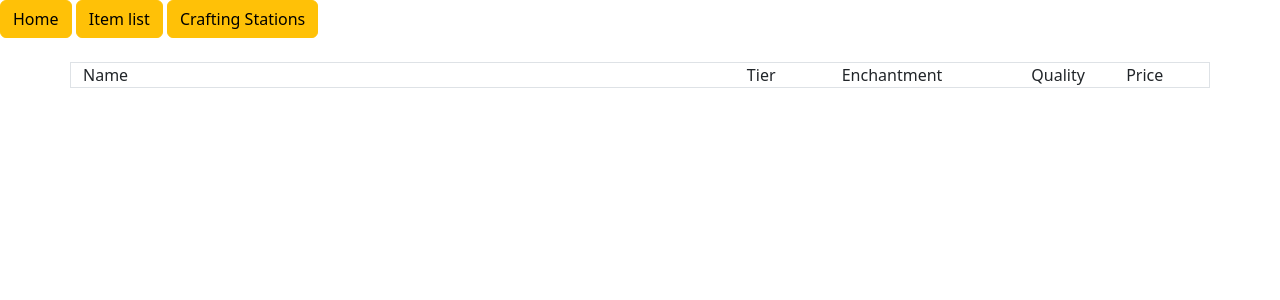
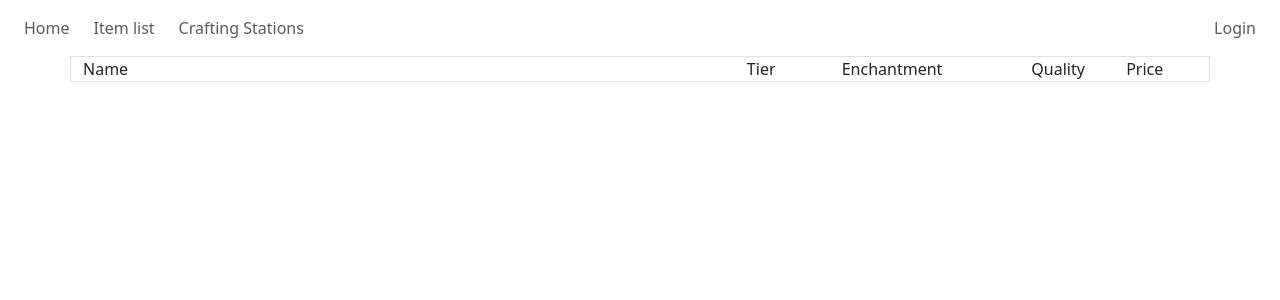
Before and after one commit to CristiSima/IDP, a Flask app: page /items in a window 1280 px wide. Shown: the top 300 px of the page. Run offline with Flask 3, Linux system fonts and the light colour scheme; data that the repository does not hold is empty; parts of the project's set-up code (start-up, migrations or seed data) failed here and were passed over; some libraries are stand-ins or nearby versions.

Commit message:
+ login button * navbar rework

```diff
--- a/backend/app.py
+++ b/backend/app.py
@@ -7,6 +7,10 @@ import time
 
 def is_authenticated():
     # return False
+    return True
+
+def is_logged_in():
+    return False
     return True
 
 def authentification_requiered(func):
@@ -31,6 +35,7 @@ def renderers():
         "enumerate": enumerate,
         "print": print,
         "len": len,
+        "is_logged_in": is_logged_in,
     }
 
 @app.get("/items")
--- a/backend/templates/base.html.j2
+++ b/backend/templates/base.html.j2
@@ -30,13 +30,26 @@
 </head>
 
 <body>
-    <a class="btn btn-warning" href="/">Home</a>
-    <a class="btn btn-warning" href="/items">Item list</a>
-    <a class="btn btn-warning" href="/stations">Crafting Stations</a>
+    <nav class="navbar navbar-expand-lg " style="">
+        <div class="container-fluid  mr-auto mt-2 mt-lg-0">
+            <ul class="navbar-nav">
+                <li class="nav-item px-1"><a class="btn btn-warning nav-link" href="/">Home</a></li>
+                <li class="nav-item px-1"><a class="btn btn-warning nav-link" href="/items">Item list</a></li>
+                <li class="nav-item px-1"><a class="btn btn-warning nav-link" href="/stations">Crafting Stations</a></li>
+            </ul>
 
-    <BR>
-    <BR>
+            {% if not is_logged_in() %}
+            <ul class="navbar-nav float-end">
+                <li class="nav-item px-1"><a class="btn btn-warning nav-link" href="/auth">Login</a></li>
+            </ul>
+            {% endif %}
 
+        </div>
+    </nav>
+
+    <div class="">
     {% block body %}
     {% endblock %}
+    </div>
+
 </body>
```
